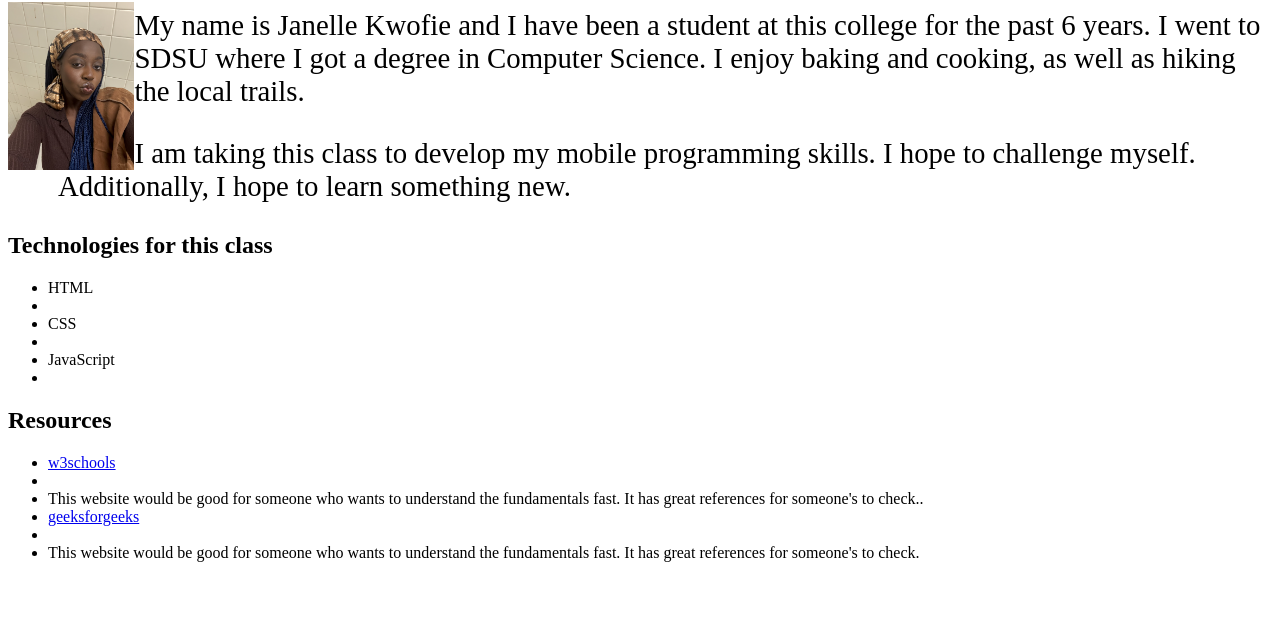
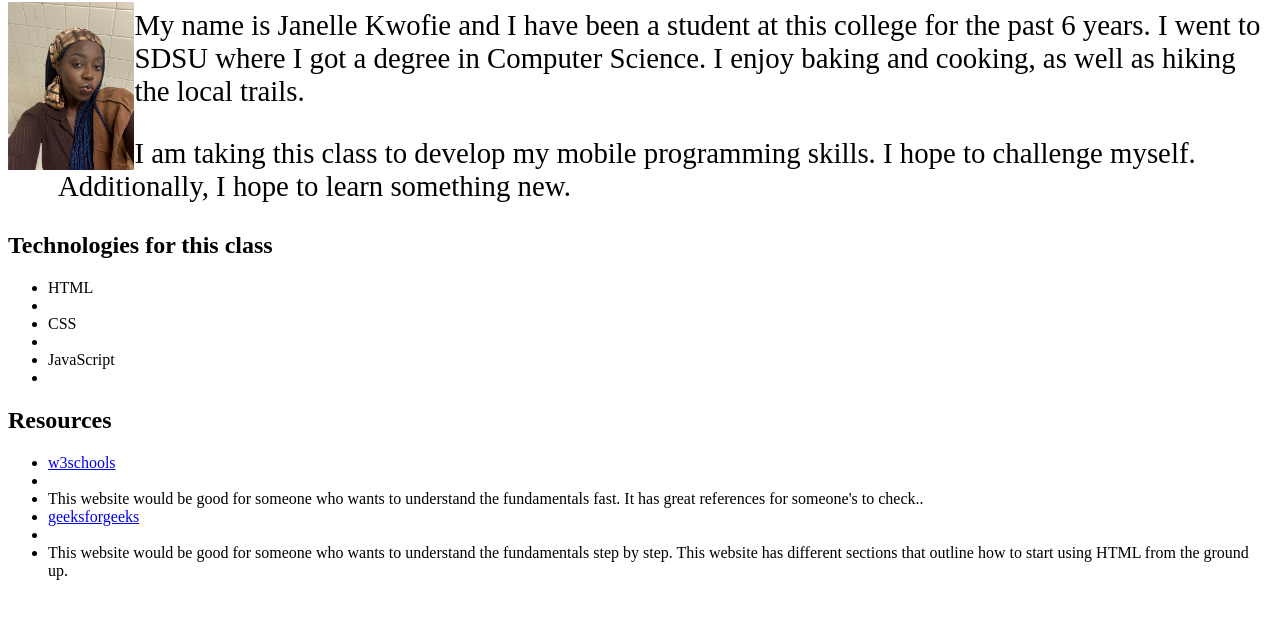
Before and after one commit to janellekwofie-pixel/janellekwofie-pixel.github.io, a plain HTML site: page page.html in a window 1280 px wide. Shown: the part 78-696 px from the top of the page. Drawn offline with Linux system fonts and the light colour scheme.

Commit message:
Update page.html

```diff
--- a/page.html
+++ b/page.html
@@ -36,7 +36,7 @@
       fast. It has great references for someone's to check..</li>
       <li><a href="https://www.geeksforgeeks.org/html/html-tutorial/">geeksforgeeks</a> <li/>
       <li>This website would be good for someone who wants to understand the fundamentals
-          fast. It has great references for someone's to check.</li>
+          step by step. This website has different sections that outline how to start using HTML from the ground up.</li>
   </ul>
 </body>
 </html>
```
